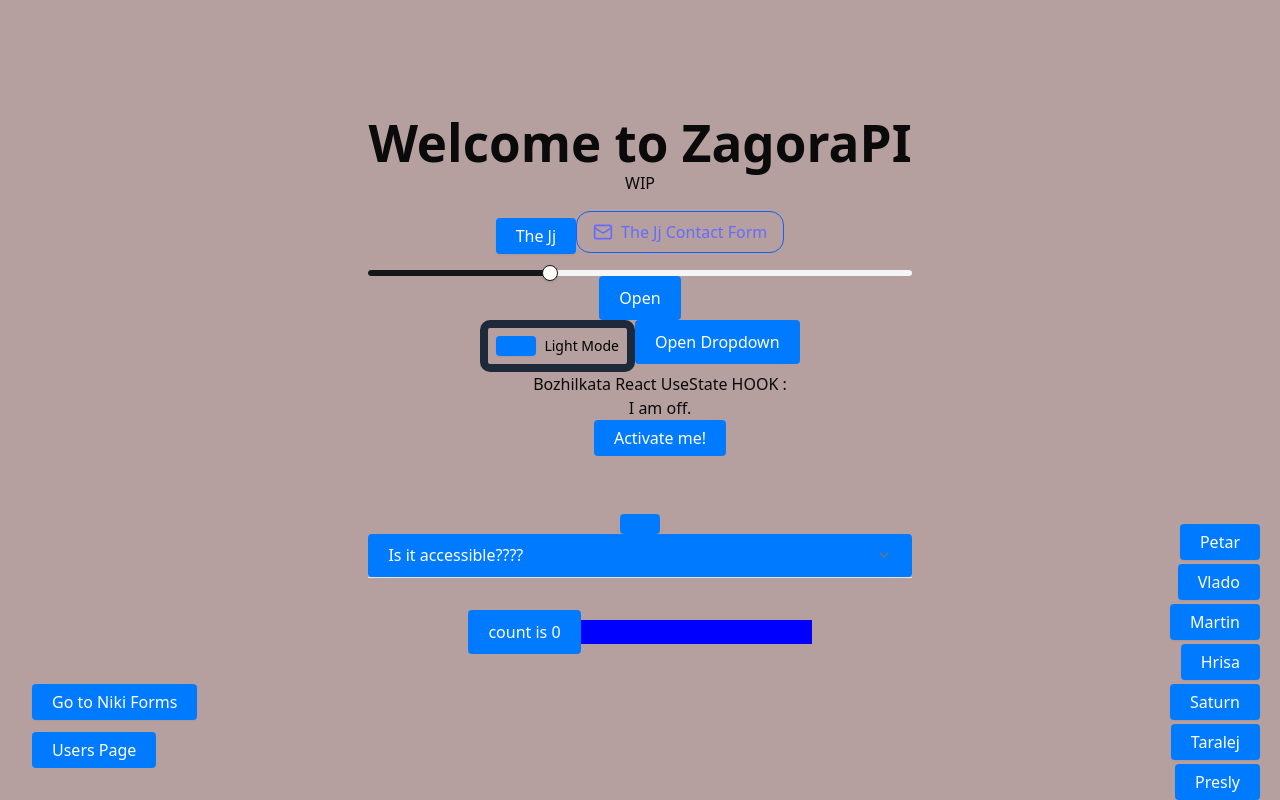
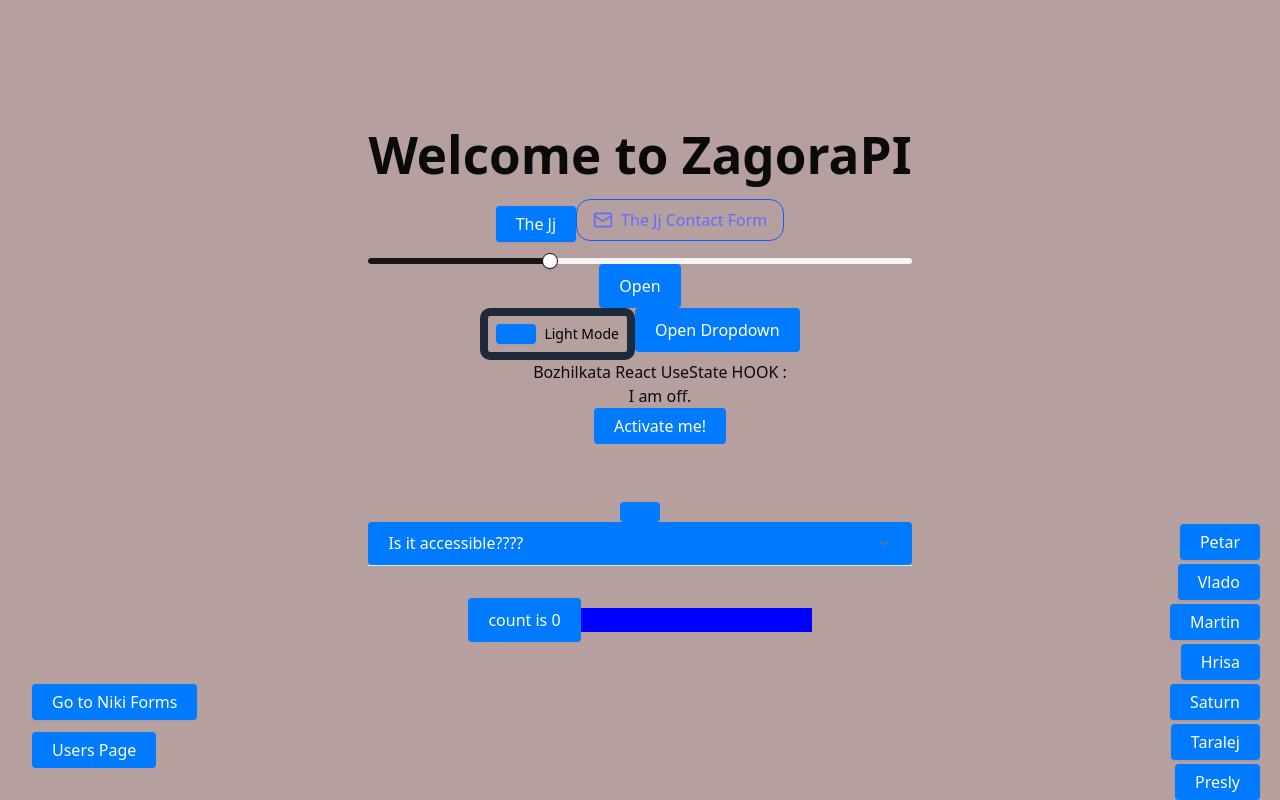
Before and after one commit to ZagoraPI/Tech-Titans, a React (Vite) app: page / in a window 1280 px wide. Built offline with nearby package versions, Linux system fonts and the light colour scheme.

Commit message:
remove wip AGAIN

```diff
--- a/src/App.tsx
+++ b/src/App.tsx
@@ -49,7 +49,7 @@ function App() {
         element={
           <>
             <h1> <b> Welcome to ZagoraPI </b> </h1>
-            <div className="WIP">WIP</div>
+
 
             <div className="p-4">
               <TheJjForm />
```
